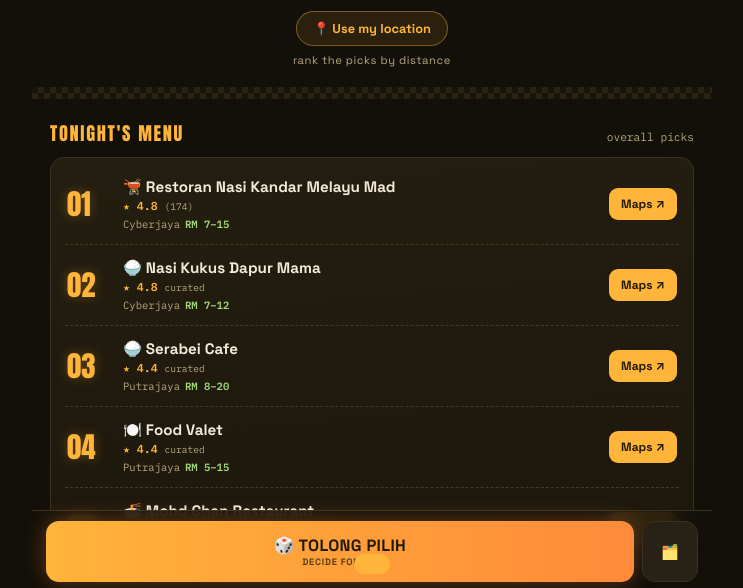
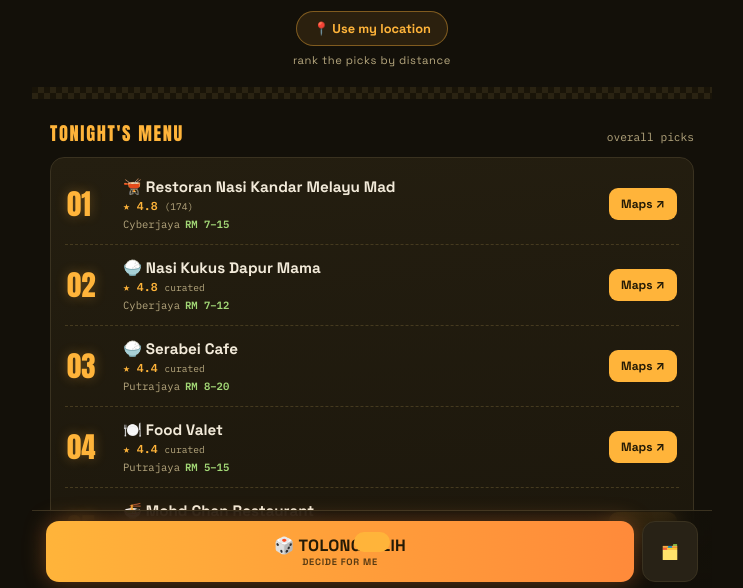
Before and after one commit to suyyaf/makan-where, a website: page index.html in a window 1280 px wide. Shown: the part 208-796 px from the top of the page, without its empty margins (268-1011 px from the left). Drawn offline with Linux system fonts and the light colour scheme.

Commit message:
fix: toast no longer blocks the decide button — pointer-events:none + lift above bottom bar (safe-area aware)

```diff
--- a/index.html
+++ b/index.html
@@ -174,7 +174,7 @@
   #modal .dist { color:var(--accent); font-weight:600; }
   #modal a.btn { display:block; text-align:center; margin-top:14px; background:var(--accent); color:#231a06; padding:12px; border-radius:12px; text-decoration:none; font-weight:700; box-shadow:0 0 18px rgba(255,180,58,.25); }
   #modal .btn2 { display:block; width:100%; margin-top:8px; background:var(--card2); border:1px solid var(--border); color:var(--fg); padding:11px; border-radius:12px; cursor:pointer; font-size:.9rem; font-family:var(--body); }
-  #toast { position:fixed; bottom:108px; left:50%; transform:translateX(-50%) translateY(90px); background:var(--accent); color:#231a06; padding:10px 18px; border-radius:10px; font-weight:700; font-size:.82rem; transition:transform .25s; z-index:200; max-width:85vw; text-align:center; }
+  #toast { position:fixed; bottom:calc(130px + env(safe-area-inset-bottom)); pointer-events:none; left:50%; transform:translateX(-50%) translateY(90px); background:var(--accent); color:#231a06; padding:10px 18px; border-radius:10px; font-weight:700; font-size:.82rem; transition:transform .25s; z-index:200; max-width:85vw; text-align:center; }
   #toast.show { transform:translateX(-50%) translateY(0); }
 
   @media (prefers-reduced-motion: reduce) {
```
